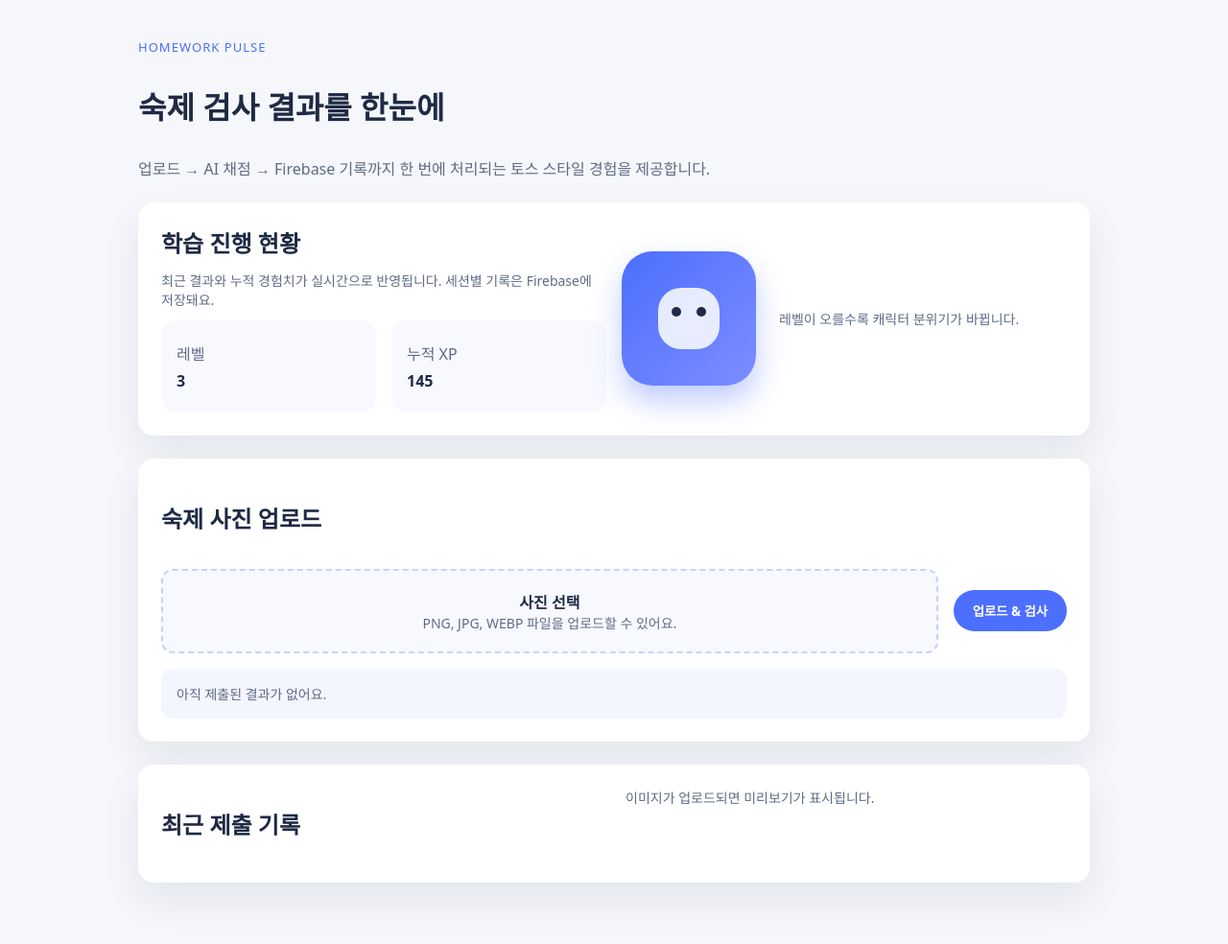
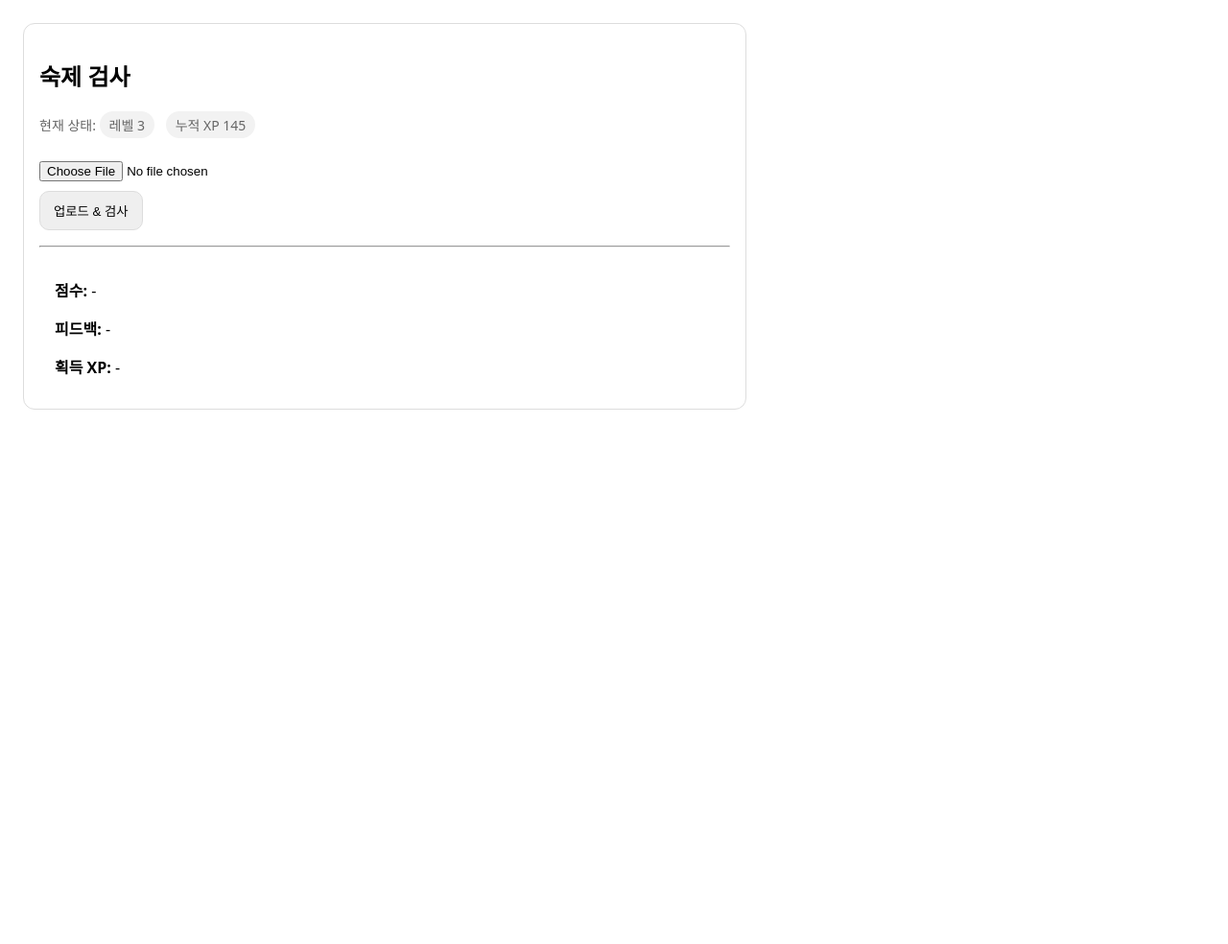
Before and after one commit to chadol0130-arch/checking_homework, a Flask app: page / in a window 1280 px wide. Shown: the whole page at 96% size. After the commit the page ends 427 px from the top, so only its background shows below. Run offline with Flask 3, Linux system fonts and the light colour scheme; some libraries are stand-ins or nearby versions.

Commit message:
Revert "Add Firebase-backed UI refresh"

```diff
--- a/app.py
+++ b/app.py
@@ -3,7 +3,6 @@ from __future__ import annotations
 import hashlib
 import json
 import os
-from datetime import datetime, timezone
 from dataclasses import dataclass
 from pathlib import Path
 from typing import Any, Dict, Tuple
@@ -153,7 +152,6 @@ def upload() -> Any:
             "total_xp": total_xp,
             "level": level,
             "image_url": f"/uploads/{unique_name}",
-            "submitted_at": datetime.now(timezone.utc).isoformat(),
         }
     )
 
--- a/static/app.js
+++ b/static/app.js
@@ -1,15 +1,11 @@
+// Import the functions you need from the SDKs you need
 import { initializeApp } from "https://www.gstatic.com/firebasejs/12.8.0/firebase-app.js";
 import { getAnalytics } from "https://www.gstatic.com/firebasejs/12.8.0/firebase-analytics.js";
-import {
-  getDatabase,
-  onValue,
-  push,
-  ref,
-  set,
-  query,
-  limitToLast,
-} from "https://www.gstatic.com/firebasejs/12.8.0/firebase-database.js";
+// TODO: Add SDKs for Firebase products that you want to use
+// https://firebase.google.com/docs/web/setup#available-libraries
 
+// Your web app's Firebase configuration
+// For Firebase JS SDK v7.20.0 and later, measurementId is optional
 const firebaseConfig = {
   apiKey: "AIzaSyChYb-nd-jhtkrCub8thxAU1xQHrQ2Zk-A",
   authDomain: "checking-homework-5647d.firebaseapp.com",
@@ -17,74 +13,28 @@ const firebaseConfig = {
   storageBucket: "checking-homework-5647d.firebasestorage.app",
   messagingSenderId: "220286491925",
   appId: "1:220286491925:web:1526b0a7b167e9e4ce1d1c",
-  measurementId: "G-24VJYH8SEH",
-  databaseURL: "https://checking-homework-5647d-default-rtdb.asia-southeast1.firebasedatabase.app/",
+  measurementId: "G-24VJYH8SEH"
+  databaseURL: "https://checking-homework-5647d-default-rtdb.asia-southeast1.firebasedatabase.app/"
 };
 
+// Initialize Firebase
 const app = initializeApp(firebaseConfig);
-getAnalytics(app);
-const database = getDatabase(app);
+const analytics = getAnalytics(app);
+
+
+
 
 const form = document.getElementById("upload-form");
 const resultBox = document.getElementById("result");
 const levelText = document.getElementById("level");
 const experienceText = document.getElementById("experience");
 const avatar = document.getElementById("avatar");
-const previewImage = document.getElementById("preview");
-const previewHint = document.getElementById("preview-hint");
-const historyList = document.getElementById("history");
-
-const sessionId = (() => {
-  const existing = localStorage.getItem("session_id");
-  if (existing) {
-    return existing;
-  }
-  const created = crypto.randomUUID();
-  localStorage.setItem("session_id", created);
-  return created;
-})();
 
 const levelClassMap = [
   { threshold: 5, className: "level-5" },
   { threshold: 3, className: "level-3" },
   { threshold: 1, className: "level-1" },
 ];
-
-const sessionRef = ref(database, `sessions/${sessionId}`);
-const historyRef = query(ref(database, `submissions/${sessionId}`), limitToLast(5));
-
-onValue(sessionRef, (snapshot) => {
-  const data = snapshot.val();
-  if (!data) {
-    return;
-  }
-  levelText.textContent = data.level ?? "-";
-  experienceText.textContent = data.total_xp ?? "-";
-  updateAvatar(data.level ?? 1);
-});
-
-onValue(historyRef, (snapshot) => {
-  const data = snapshot.val();
-  historyList.innerHTML = "";
-  if (!data) {
-    historyList.innerHTML = "<li class=\"meta\">아직 기록이 없습니다.</li>";
-    return;
-  }
-
-  const entries = Object.values(data)
-    .sort((a, b) => (b.created_at || "").localeCompare(a.created_at || ""))
-    .slice(0, 5);
-
-  for (const entry of entries) {
-    const item = document.createElement("li");
-    item.innerHTML = `
-      <strong>${entry.score}점 · +${entry.gained_xp} XP</strong>
-      <span class="meta">${entry.feedback}</span>
-      <span class="meta">${entry.created_at || ""}</span>
-    `;
-    historyList.appendChild(item);
-  }
-});
 
 form.addEventListener("submit", async (event) => {
   event.preventDefault();
@@ -112,29 +62,11 @@ form.addEventListener("submit", async (event) => {
     resultBox.innerHTML = `
       <p><strong>점수:</strong> ${payload.score}점</p>
       <p><strong>피드백:</strong> ${payload.feedback}</p>
-      <p><strong>획득 XP:</strong> ${payload.gained_xp}</p>
     `;
 
-    if (payload.image_url) {
-      previewImage.src = payload.image_url;
-      previewImage.style.display = "block";
-      previewHint.style.display = "none";
-    }
-
-    await set(sessionRef, {
-      level: payload.level,
-      total_xp: payload.total_xp,
-      updated_at: payload.submitted_at,
-    });
-
-    const submissionRef = push(ref(database, `submissions/${sessionId}`));
-    await set(submissionRef, {
-      score: payload.score,
-      feedback: payload.feedback,
-      gained_xp: payload.gained_xp,
-      image_url: payload.image_url,
-      created_at: payload.submitted_at,
-    });
+    experienceText.textContent = payload.experience;
+    levelText.textContent = payload.level;
+    updateAvatar(payload.level);
   } catch (error) {
     resultBox.innerHTML = `<p class="error">${error.message}</p>`;
   }
--- a/static/style.css
+++ b/static/style.css
@@ -6,7 +6,6 @@
   --muted: #5f6b85;
   --primary: #4c6fff;
   --accent: #ffc857;
-  --shadow: 0 18px 40px rgba(15, 23, 42, 0.08);
 }
 
 * {
@@ -21,7 +20,7 @@ body {
 }
 
 .container {
-  max-width: 1040px;
+  max-width: 960px;
   margin: 0 auto;
   padding: 40px 24px 64px;
   display: grid;
@@ -31,17 +30,6 @@ body {
 header {
   display: grid;
   gap: 8px;
-}
-
-.hero {
-  display: grid;
-  gap: 24px;
-  grid-template-columns: repeat(auto-fit, minmax(240px, 1fr));
-  align-items: center;
-}
-
-.hero-text h2 {
-  margin: 0 0 12px;
 }
 
 .eyebrow {
@@ -61,7 +49,7 @@ header {
   background: var(--card);
   border-radius: 16px;
   padding: 24px;
-  box-shadow: var(--shadow);
+  box-shadow: 0 12px 30px rgba(15, 23, 42, 0.08);
   display: grid;
   gap: 16px;
 }
@@ -112,10 +100,6 @@ button:disabled {
   background: #f3f5ff;
   padding: 16px;
   border-radius: 12px;
-}
-
-.result strong {
-  color: var(--primary);
 }
 
 .error {
@@ -186,73 +170,6 @@ button:disabled {
   font-size: 16px;
 }
 
-.stats {
-  display: grid;
-  grid-template-columns: repeat(auto-fit, minmax(140px, 1fr));
-  gap: 16px;
-  margin-top: 12px;
-}
-
-.stat {
-  background: #f8f9ff;
-  border-radius: 16px;
-  padding: 16px;
-}
-
-.stat-label {
-  font-size: 13px;
-  color: var(--muted);
-  margin: 0 0 8px;
-}
-
-.stat-value {
-  font-size: 28px;
-  font-weight: 700;
-  margin: 0;
-}
-
-.split {
-  grid-template-columns: repeat(auto-fit, minmax(240px, 1fr));
-  display: grid;
-  gap: 24px;
-  align-items: start;
-}
-
-.history {
-  list-style: none;
-  padding: 0;
-  margin: 0;
-  display: grid;
-  gap: 12px;
-}
-
-.history li {
-  padding: 12px 14px;
-  border-radius: 12px;
-  background: #f8f9ff;
-  display: grid;
-  gap: 6px;
-  font-size: 14px;
-}
-
-.history .meta {
-  color: var(--muted);
-}
-
-.preview {
-  display: grid;
-  gap: 12px;
-  align-items: start;
-}
-
-.preview img {
-  width: 100%;
-  max-width: 320px;
-  border-radius: 16px;
-  box-shadow: var(--shadow);
-  display: none;
-}
-
 @media (max-width: 640px) {
   .character {
     flex-direction: column;
--- a/templates/index.html
+++ b/templates/index.html
@@ -4,72 +4,86 @@
     <meta charset="utf-8" />
     <meta name="viewport" content="width=device-width,initial-scale=1" />
     <title>Homework Checker</title>
-    <link rel="stylesheet" href="/static/style.css" />
+    <style>
+      body { font-family: system-ui, -apple-system, sans-serif; margin: 24px; }
+      .card { border: 1px solid #ddd; border-radius: 12px; padding: 16px; max-width: 720px; }
+      .row { display: flex; gap: 16px; align-items: flex-start; }
+      img { max-width: 240px; border-radius: 12px; border: 1px solid #eee; }
+      .muted { color: #666; font-size: 14px; }
+      .badge { display: inline-block; padding: 4px 10px; border-radius: 999px; background: #f2f2f2; margin-right: 8px; }
+      button { padding: 10px 14px; border-radius: 10px; border: 1px solid #ddd; cursor: pointer; }
+      input[type="file"] { margin: 10px 0; }
+      #error { color: #c00; margin-top: 10px; }
+    </style>
   </head>
   <body>
-    <div class="container">
-      <header>
-        <p class="eyebrow">Homework Pulse</p>
-        <h1>숙제 검사 결과를 한눈에</h1>
-        <p class="subtitle">
-          업로드 → AI 채점 → Firebase 기록까지 한 번에 처리되는 토스 스타일 경험을 제공합니다.
-        </p>
-      </header>
+    <div class="card">
+      <h2>숙제 검사</h2>
+      <p class="muted">
+        현재 상태:
+        <span class="badge">레벨 <span id="level">{{ state.level }}</span></span>
+        <span class="badge">누적 XP <span id="totalXp">{{ state.total_xp }}</span></span>
+      </p>
 
-      <section class="card hero">
-        <div class="hero-text">
-          <h2>학습 진행 현황</h2>
-          <p class="hint">
-            최근 결과와 누적 경험치가 실시간으로 반영됩니다. 세션별 기록은 Firebase에 저장돼요.
-          </p>
-          <div class="stats">
-            <div class="stat">
-              <p class="stat-label">레벨</p>
-              <p class="stat-value" id="level">{{ state.level }}</p>
-            </div>
-            <div class="stat">
-              <p class="stat-label">누적 XP</p>
-              <p class="stat-value" id="experience">{{ state.total_xp }}</p>
-            </div>
-          </div>
+      <form id="uploadForm">
+        <input type="file" name="photo" accept="image/png,image/jpeg,image/webp" required />
+        <div>
+          <button type="submit">업로드 & 검사</button>
         </div>
-        <div class="character">
-          <div class="avatar" id="avatar">
-            <div class="face"></div>
-          </div>
-          <div>
-            <p class="hint">레벨이 오를수록 캐릭터 분위기가 바뀝니다.</p>
-          </div>
+      </form>
+
+      <div id="error"></div>
+
+      <hr style="margin:16px 0;" />
+
+      <div class="row">
+        <div>
+          <img id="preview" alt="업로드 이미지 미리보기" style="display:none;" />
         </div>
-      </section>
-
-      <section class="card">
-        <h2>숙제 사진 업로드</h2>
-        <form id="upload-form">
-          <label class="upload-box" for="photo">
-            <strong>사진 선택</strong>
-            <p class="hint">PNG, JPG, WEBP 파일을 업로드할 수 있어요.</p>
-            <input id="photo" name="photo" type="file" accept="image/png,image/jpeg,image/webp" required />
-          </label>
-          <button type="submit">업로드 & 검사</button>
-        </form>
-        <div class="result" id="result">
-          <p class="hint">아직 제출된 결과가 없어요.</p>
+        <div>
+          <p><strong>점수:</strong> <span id="score">-</span></p>
+          <p><strong>피드백:</strong> <span id="feedback">-</span></p>
+          <p><strong>획득 XP:</strong> <span id="gainedXp">-</span></p>
         </div>
-      </section>
-
-      <section class="card split">
-        <div>
-          <h2>최근 제출 기록</h2>
-          <ul class="history" id="history"></ul>
-        </div>
-        <div class="preview">
-          <img id="preview" alt="최근 업로드 이미지 미리보기" />
-          <p class="hint" id="preview-hint">이미지가 업로드되면 미리보기가 표시됩니다.</p>
-        </div>
-      </section>
+      </div>
     </div>
 
+    <script>
+      const form = document.getElementById("uploadForm");
+      const errorEl = document.getElementById("error");
+      const previewEl = document.getElementById("preview");
+
+      form.addEventListener("submit", async (e) => {
+        e.preventDefault();
+        errorEl.textContent = "";
+
+        const fd = new FormData(form);
+
+        try {
+          const res = await fetch("/upload", { method: "POST", body: fd });
+          const data = await res.json();
+
+          if (!res.ok) {
+            errorEl.textContent = data.error || "업로드에 실패했습니다.";
+            return;
+          }
+
+          document.getElementById("score").textContent = data.score;
+          document.getElementById("feedback").textContent = data.feedback;
+          document.getElementById("gainedXp").textContent = data.gained_xp;
+
+          document.getElementById("totalXp").textContent = data.total_xp;
+          document.getElementById("level").textContent = data.level;
+
+          if (data.image_url) {
+            previewEl.src = data.image_url;
+            previewEl.style.display = "block";
+          }
+        } catch (err) {
+          errorEl.textContent = "네트워크 오류가 발생했습니다.";
+        }
+      });
+    </script>
     <script type="module" src="/static/app.js"></script>
   </body>
 </html>
```
